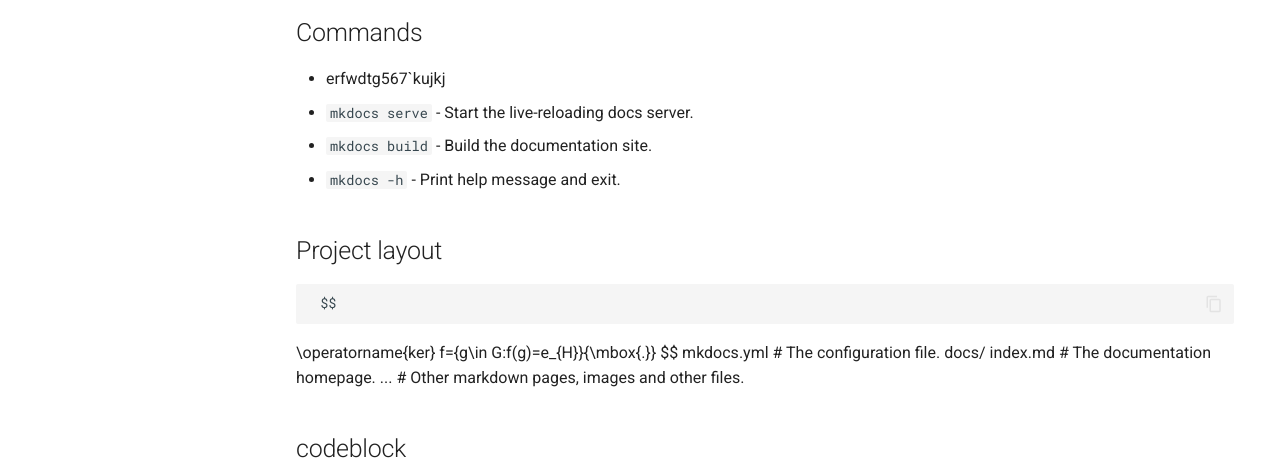
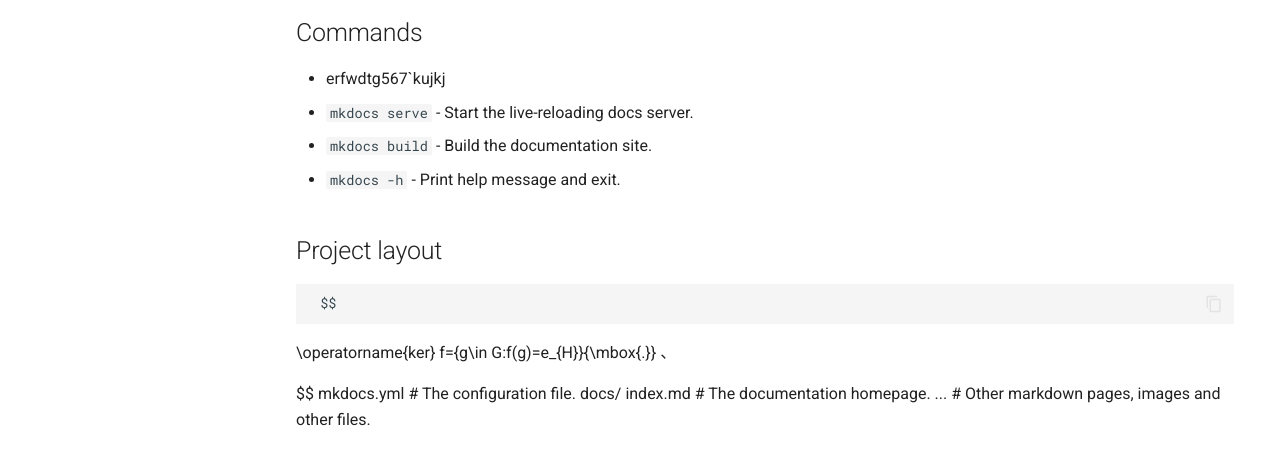
Before and after one commit to analysisgxh/mkdemo, a plain HTML site: page index.html in a window 1280 px wide. Shown: the part 278-747 px from the top of the page. Drawn offline with nearby package versions, Linux system fonts and the light colour scheme.

Commit message:
Deployed  with MkDocs version: 1.5.3

```diff
--- a/index.html
+++ b/index.html
@@ -404,7 +404,8 @@
 <div class="highlight"><pre><span></span><code> $$
 </code></pre></div>
 <p>\operatorname{ker} f={g\in G:f(g)=e_{H}}{\mbox{.}}
-$$
+  、</p>
+<p>$$
     mkdocs.yml    # The configuration file.
     docs/
         index.md  # The documentation homepage.
--- a/search/search_index.json
+++ b/search/search_index.json
@@ -1 +1 @@
-{"config":{"lang":["en"],"separator":"[\\s\\-]+","pipeline":["stopWordFilter"]},"docs":[{"location":"","title":"\u5206\u6790\u5b66","text":"<p>For full documentation visit mkdocs.org.</p>"},{"location":"#commands","title":"Commands","text":"<ul> <li>erfwdtg567`kujkj</li> <li><code>mkdocs serve</code> - Start the live-reloading docs server.</li> <li><code>mkdocs build</code> - Build the documentation site.</li> <li><code>mkdocs -h</code> - Print help message and exit.</li> </ul>"},{"location":"#project-layout","title":"Project layout","text":"<pre><code> $$\n</code></pre> <p>\\operatorname{ker} f={g\\in G:f(g)=e_{H}}{\\mbox{.}} $$     mkdocs.yml    # The configuration file.     docs/         index.md  # The documentation homepage.         ...       # Other markdown pages, images and other files.</p>"},{"location":"#codeblock","title":"codeblock","text":"<pre><code>'''py\n  def\nfdsf\n\n'''\n\n\n      '''ds'''\n</code></pre>"}]}
+{"config":{"lang":["en"],"separator":"[\\s\\-]+","pipeline":["stopWordFilter"]},"docs":[{"location":"","title":"\u5206\u6790\u5b66","text":"<p>For full documentation visit mkdocs.org.</p>"},{"location":"#commands","title":"Commands","text":"<ul> <li>erfwdtg567`kujkj</li> <li><code>mkdocs serve</code> - Start the live-reloading docs server.</li> <li><code>mkdocs build</code> - Build the documentation site.</li> <li><code>mkdocs -h</code> - Print help message and exit.</li> </ul>"},{"location":"#project-layout","title":"Project layout","text":"<pre><code> $$\n</code></pre> <p>\\operatorname{ker} f={g\\in G:f(g)=e_{H}}{\\mbox{.}}   \u3001</p> <p>$$     mkdocs.yml    # The configuration file.     docs/         index.md  # The documentation homepage.         ...       # Other markdown pages, images and other files.</p>"},{"location":"#codeblock","title":"codeblock","text":"<pre><code>'''py\n  def\nfdsf\n\n'''\n\n\n      '''ds'''\n</code></pre>"}]}
```
Also changed, not shown: 1 other file.
